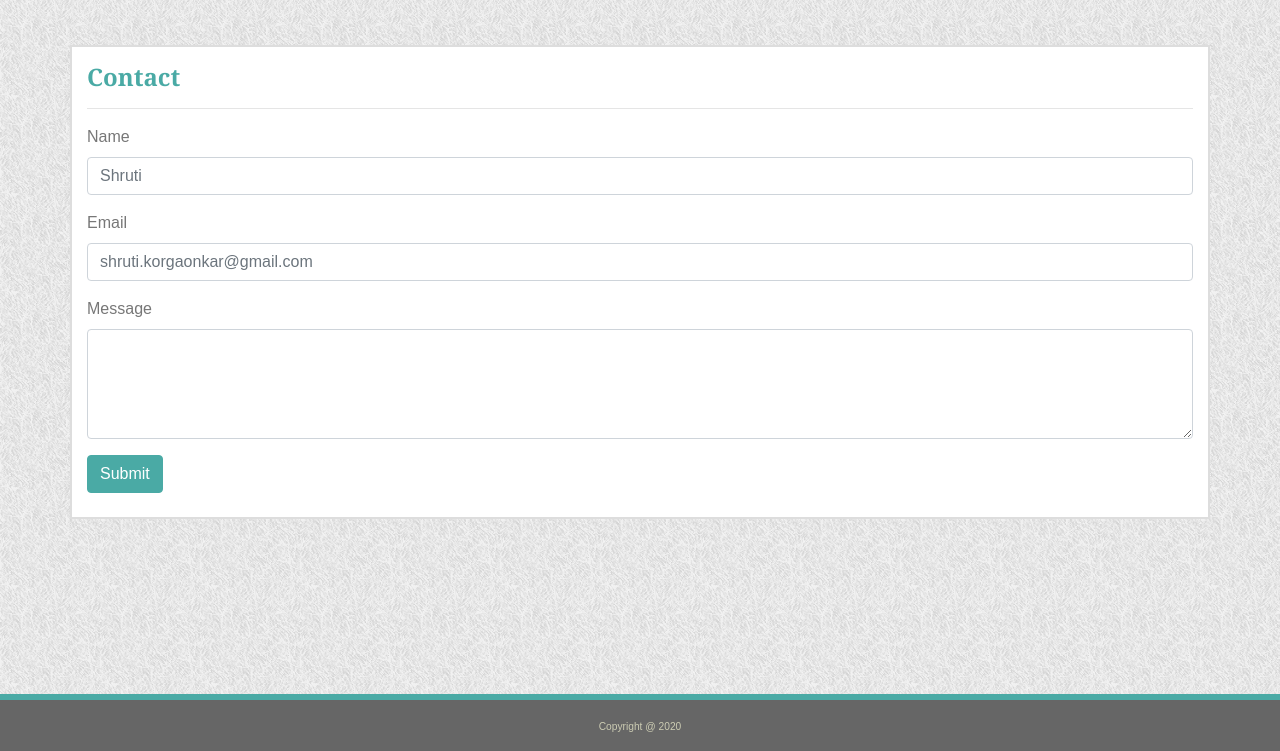
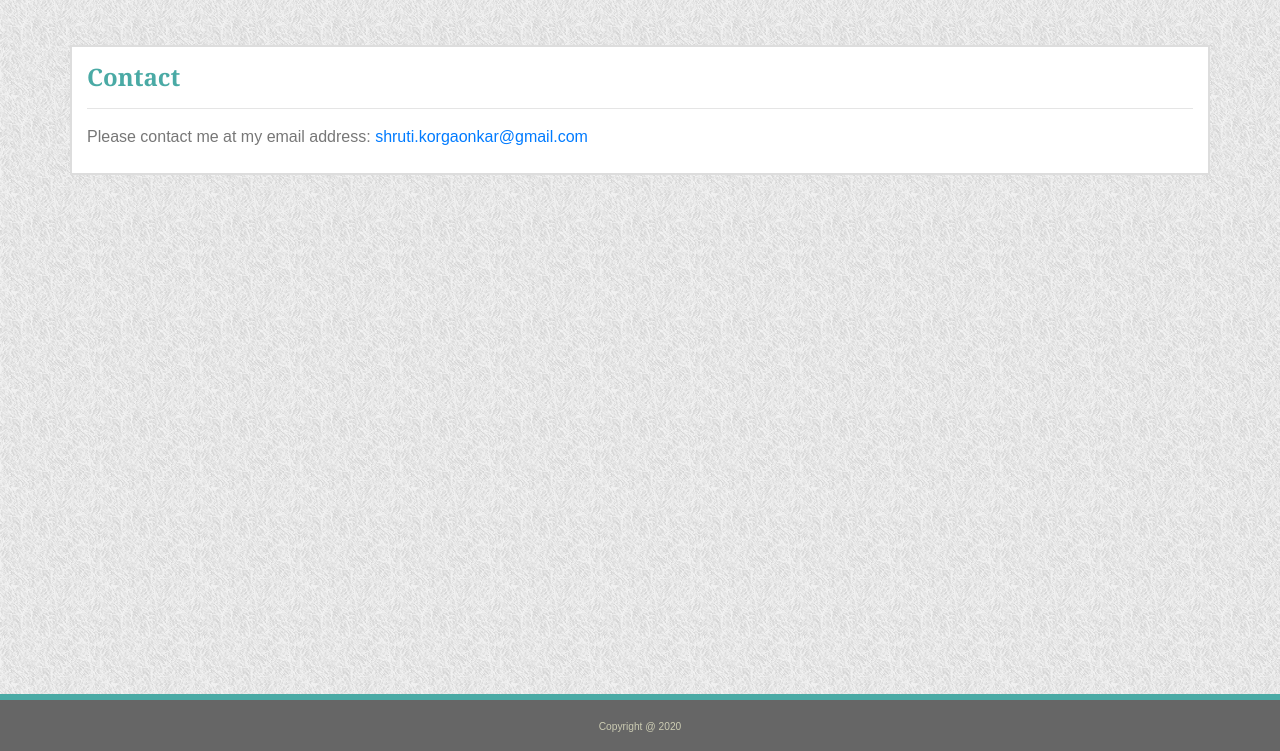
Before and after one commit to shruti-gaonkar/shruti-gaonkar.github.io, a plain HTML site: page contact.html in a window 1280 px wide. Shown: the part 49-800 px from the top of the page. Drawn offline with nearby package versions, Linux system fonts and the light colour scheme.

Commit message:
Added email address on contact us page

```diff
--- a/contact.html
+++ b/contact.html
@@ -1,13 +1,16 @@
 <!DOCTYPE html>
 <html lang="en">
+
 <head>
     <meta charset="UTF-8">
     <meta name="viewport" content="width=device-width, initial-scale=1, shrink-to-fit=no">
     <meta http-equiv="X-UA-Compatible" content="ie=edge">
     <title>Contact</title>
-    <link rel="stylesheet" href="https://stackpath.bootstrapcdn.com/bootstrap/4.3.1/css/bootstrap.min.css" integrity="sha384-ggOyR0iXCbMQv3Xipma34MD+dH/1fQ784/j6cY/iJTQUOhcWr7x9JvoRxT2MZw1T" crossorigin="anonymous">
+    <link rel="stylesheet" href="https://stackpath.bootstrapcdn.com/bootstrap/4.3.1/css/bootstrap.min.css"
+        integrity="sha384-ggOyR0iXCbMQv3Xipma34MD+dH/1fQ784/j6cY/iJTQUOhcWr7x9JvoRxT2MZw1T" crossorigin="anonymous">
     <link rel="stylesheet" type="text/css" href="assets/css/style.css">
 </head>
+
 <body class="d-flex flex-column">
     <header>
         <nav class="navbar navbar-expand-lg navbar-light bg-light">
@@ -15,14 +18,17 @@
                 <div class="nav-header text-center">
                     Shruti
                 </div>
-                    <button class="navbar-toggler" type="button" data-toggle="collapse" data-target="#navbarNavAltMarkup" aria-controls="navbarNavAltMarkup" aria-expanded="false" aria-label="Toggle navigation">
+                <button class="navbar-toggler" type="button" data-toggle="collapse" data-target="#navbarNavAltMarkup"
+                    aria-controls="navbarNavAltMarkup" aria-expanded="false" aria-label="Toggle navigation">
                     <span class="navbar-toggler-icon"></span>
                 </button>
                 <div class="collapse navbar-collapse justify-content-end" id="navbarNavAltMarkup">
                     <div class="navbar-nav">
                         <a href="index.html" class="nav-item nav-link ml-3">Home</a>
-                            <a href="portfolio.html" class="nav-item nav-link ml-3">Portfolio<span class="sr-only">(current)</span></a>
-                            <a href="contact.html" class="nav-item nav-link active ml-3">Contact<span class="sr-only">(current)</span></a>
+                        <a href="portfolio.html" class="nav-item nav-link ml-3">Portfolio<span
+                                class="sr-only">(current)</span></a>
+                        <a href="contact.html" class="nav-item nav-link active ml-3">Contact<span
+                                class="sr-only">(current)</span></a>
                     </div>
                 </div>
             </div>
@@ -33,25 +39,16 @@
         <div class="container page-content mt-5 mb-5">
             <div class="row">
                 <div class="col mt-3">
-                        <h1>Contact</h1><hr />
+                    <h1>Contact</h1>
+                    <hr />
                 </div>
             </div>
 
-            <form>
-                <div class="form-group">
-                    <label for="exampleFormControlInput1">Name</label>
-                    <input type="email" class="form-control" id="exampleFormControlInput1" placeholder="Shruti">
+            <div>Please contact me at my email address:
+                <a href="mailto:shruti.korgaonkar@gmail.com" class="contact-link">
+                    shruti.korgaonkar@gmail.com
+                </a>
             </div>
-                <div class="form-group">
-                        <label for="exampleFormControlInput1">Email</label>
-                        <input type="email" class="form-control" id="exampleFormControlInput1" placeholder="shruti.korgaonkar@gmail.com">
-                </div>
-                <div class="form-group">
-                    <label for="exampleFormControlTextarea1">Message</label>
-                    <textarea class="form-control" id="exampleFormControlTextarea1" rows="4"></textarea>
-                </div>
-                <button type="button" class="btn btn-primary">Submit</button>
-            </form>
             <br />
         </div>
     </main>
@@ -65,8 +62,15 @@
             </small>
         </div>
     </footer>
-    <script src="https://code.jquery.com/jquery-3.3.1.slim.min.js" integrity="sha384-q8i/X+965DzO0rT7abK41JStQIAqVgRVzpbzo5smXKp4YfRvH+8abtTE1Pi6jizo" crossorigin="anonymous"></script>
-    <script src="https://cdnjs.cloudflare.com/ajax/libs/popper.js/1.14.7/umd/popper.min.js" integrity="sha384-UO2eT0CpHqdSJQ6hJty5KVphtPhzWj9WO1clHTMGa3JDZwrnQq4sF86dIHNDz0W1" crossorigin="anonymous"></script>
-    <script src="https://stackpath.bootstrapcdn.com/bootstrap/4.3.1/js/bootstrap.min.js" integrity="sha384-JjSmVgyd0p3pXB1rRibZUAYoIIy6OrQ6VrjIEaFf/nJGzIxFDsf4x0xIM+B07jRM" crossorigin="anonymous"></script>
+    <script src="https://code.jquery.com/jquery-3.3.1.slim.min.js"
+        integrity="sha384-q8i/X+965DzO0rT7abK41JStQIAqVgRVzpbzo5smXKp4YfRvH+8abtTE1Pi6jizo"
+        crossorigin="anonymous"></script>
+    <script src="https://cdnjs.cloudflare.com/ajax/libs/popper.js/1.14.7/umd/popper.min.js"
+        integrity="sha384-UO2eT0CpHqdSJQ6hJty5KVphtPhzWj9WO1clHTMGa3JDZwrnQq4sF86dIHNDz0W1"
+        crossorigin="anonymous"></script>
+    <script src="https://stackpath.bootstrapcdn.com/bootstrap/4.3.1/js/bootstrap.min.js"
+        integrity="sha384-JjSmVgyd0p3pXB1rRibZUAYoIIy6OrQ6VrjIEaFf/nJGzIxFDsf4x0xIM+B07jRM"
+        crossorigin="anonymous"></script>
 </body>
+
 </html>
```
Also changed, not shown: assets/images/book.png (deleted). Lines whose indentation alone changed are shown as unchanged.
